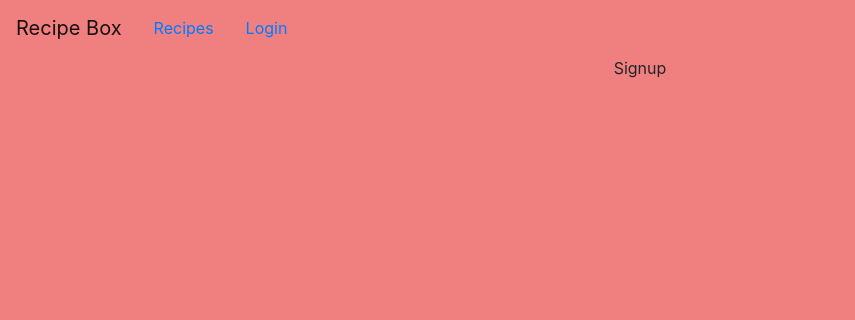
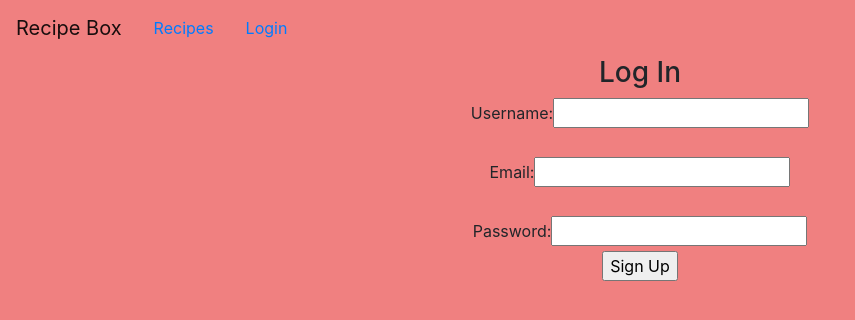
Before and after one commit to Emi691/recipe-box, a React (Create React App) app in the folder recipe-box-app/: page /signup in a window 1280 px wide. Shown: the top 320 px of the page, without its empty margins (0-855 px from the left). Built offline with nearby package versions, Linux system fonts and the light colour scheme.

Commit message:
sets up signup component

```diff
--- a/recipe-box-app/src/components/Login.js
+++ b/recipe-box-app/src/components/Login.js
@@ -17,7 +17,7 @@ class Login extends Component {
     handleSubmit = (event) => {
         event.preventDefault()
         this.props.login(this.state)
-        window.location.replace('http://localhost:3001/login')
+        window.location.replace('http://localhost:3001/recipes')
         // history.push('/recipes')
     }
 
--- a/recipe-box-app/src/components/Signup.js
+++ b/recipe-box-app/src/components/Signup.js
@@ -1,7 +1,56 @@
-import React from 'react'
+import React, {Component} from 'react'
+import { signup } from '../actions/signup'
+import { connect } from 'react-redux'
 
-const Signup = () => (
-    <p>Signup</p>
-)
+class Signup extends Component {
+    state = {
+        username: '',
+        email: '',
+        password: '',
+    }
 
-export default Signup
+    handleChange = (event) => {
+        this.setState({
+            [event.target.name]: event.target.value
+        })
+    }
+
+    handleSubmit = (event) => {
+        event.preventDefault()
+        this.props.signup(this.state)
+        window.location.replace('http://localhost:3001/recipes')
+        // history.push('/recipes')
+    }
+
+    render(){
+        return(
+           <div>
+            <h3>Log In</h3>
+            <form onSubmit={event => this.handleSubmit(event)}>
+                <div>
+                    <label>Username: </label>
+                    <input type="text" name="username" onChange={event => this.handleChange(event)} value={this.state.username}/>
+                </div><br/>
+                <div>
+                    <label>Email: </label>
+                    <input type="text" name="email" onChange={event => this.handleChange(event)} value={this.state.email}/>
+                </div><br/>
+                <div>
+                    <label>Password: </label>
+                    <input type="password" name="password" onChange={event => this.handleChange(event)} value={this.state.password}/>
+                </div>
+                <input type="submit" value="Sign Up"/>
+            </form>
+        </div>
+        )
+    }
+
+}
+
+const mapDispatchToProps = (dispatch) => {
+    return {
+        signup: (user) => dispatch(signup(user))
+    }
+}
+
+export default connect(null, mapDispatchToProps)(Signup)
```
